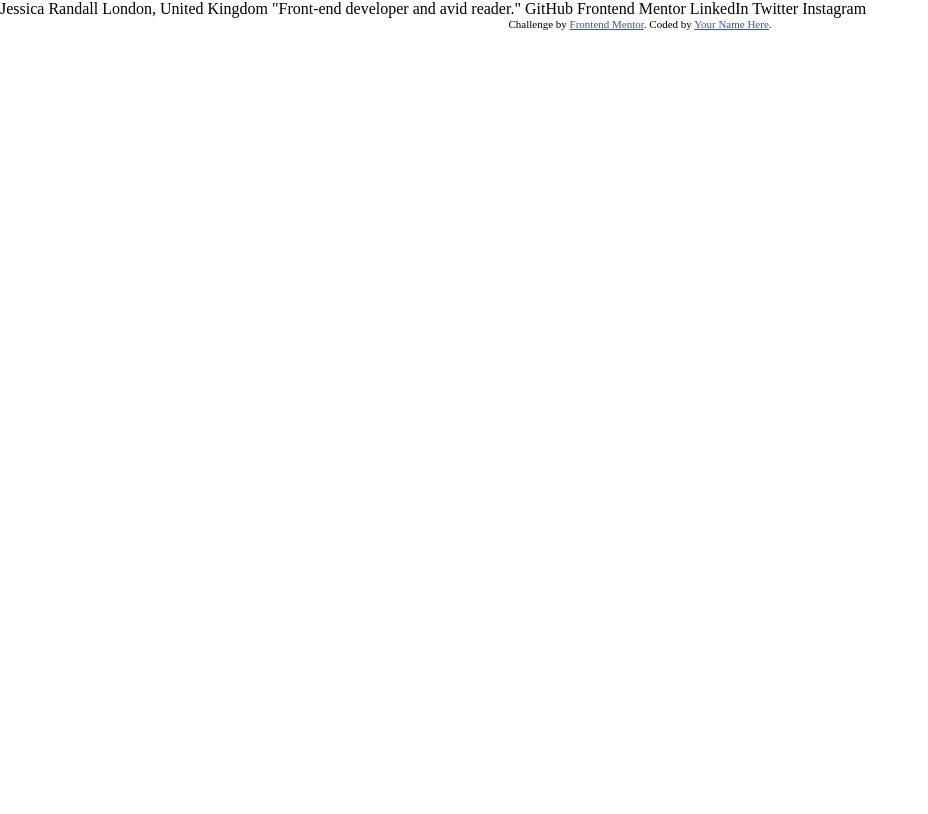
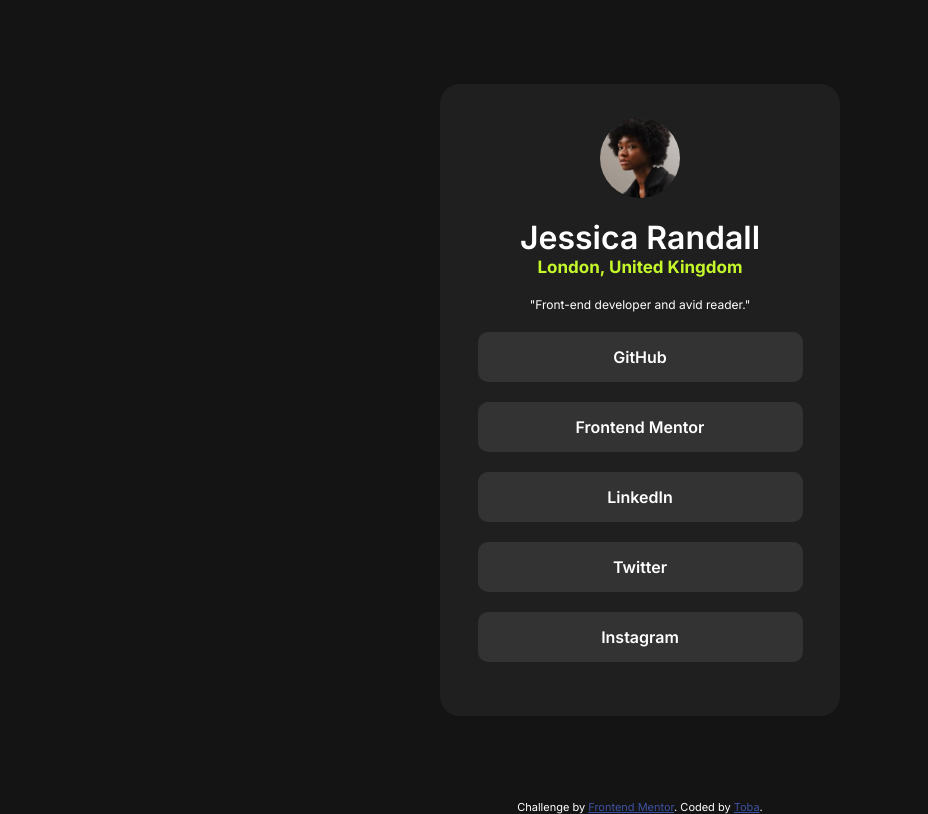
Before and after one commit to tobaojo/social-links-profile, a plain HTML site: page index.html in a window 1280 px wide. Shown: the whole page, without its empty margins (0-928 px from the left). Drawn offline with Linux system fonts and the light colour scheme.

Commit message:
first draft for solution

```diff
--- a/index.html
+++ b/index.html
@@ -7,37 +7,38 @@
   <!-- displays site properly based on user's device -->
   <link rel="stylesheet" href="scss/style.css">
   <link rel="icon" type="image/png" sizes="32x32" href="./assets/images/favicon-32x32.png">
-
+  <link rel="preconnect" href="https://fonts.googleapis.com">
+  <link rel="preconnect" href="https://fonts.gstatic.com" crossorigin>
+  <link
+    href="https://fonts.googleapis.com/css2?family=Inter:ital,opsz,wght@0,14..32,100..900;1,14..32,100..900&family=Outfit:wght@100..900&display=swap"
+    rel="stylesheet">
   <title>Frontend Mentor | Social links profile</title>
-
-  <!-- Feel free to remove these styles or customise in your own stylesheet 👍 -->
-  <style>
-    .attribution {
-      font-size: 11px;
-      text-align: center;
-    }
-
-    .attribution a {
-      color: hsl(228, 45%, 44%);
-    }
-  </style>
 </head>
 
 <body>
-
-  Jessica Randall
-  London, United Kingdom
-  "Front-end developer and avid reader."
-
-  GitHub
-  Frontend Mentor
-  LinkedIn
-  Twitter
-  Instagram
+  <main>
+    <div class="container">
+      <div class="card">
+        <img src="assets/images/avatar-jessica.jpeg" alt="picture of avatar profile">
+        <div class="header-content">
+          <h1 class="main-name">Jessica Randall</h1>
+          <h2 class="location">London, United Kingdom</h2>
+        </div>
+        <p class="under-title">"Front-end developer and avid reader."</p>
+        <ul class="social-links">
+          <li class="list-item"><a href="http://www.github.com" target="_blank">GitHub</a></li>
+          <li class="list-item"><a href="http://www.frontendmentor.io" target="_blank">Frontend Mentor</a></li>
+          <li class="list-item"><a href="http://www.linkedin.com" target="_blank">LinkedIn</a></li>
+          <li class="list-item"><a href="http://www.x.com" target="_blank">Twitter</a></li>
+          <li class="list-item"><a href="www.instagram.com" target="_blank">Instagram</a></li>
+        </ul>
+      </div>
+    </div>
+  </main>
 
   <div class="attribution">
     Challenge by <a href="https://www.frontendmentor.io?ref=challenge" target="_blank">Frontend Mentor</a>.
-    Coded by <a href="#">Your Name Here</a>.
+    Coded by <a href="#">Toba</a>.
   </div>
 </body>
 
--- a/scss/style.scss
+++ b/scss/style.scss
@@ -1,6 +1,9 @@
 $green: hsl(75, 94%, 57%);
 $white: hsl(0, 0%, 100%);
-
+$grey700: hsl(0, 0%, 20%);
+$grey800: hsl(0, 0%, 12%);
+$grey900: hsl(0, 0%, 8%);
+$fontFamily: "Inter", sans-serif;
 *,
 *::after,
 *::before {
@@ -10,5 +13,110 @@ $white: hsl(0, 0%, 100%);
 }
 
 body {
-  background-color: white;
+  background-color: $grey900;
+  font-family: $fontFamily;
+  color: white;
 }
+
+.container {
+  position: relative;
+  height: 100vh;
+  display: flex;
+  justify-content: center;
+  align-items: center;
+}
+
+.card {
+  background-color: $grey800;
+  height: auto;
+  width: 100%;
+  max-width: 400px;
+  display: flex;
+  flex-direction: column;
+  border-radius: 20px;
+  padding: 24px;
+  margin: 10px;
+  img {
+    width: 80px;
+    height: 80px;
+    border-radius: 50%;
+    margin: 10px auto;
+    font-weight: 700;
+  }
+
+  .main-name {
+    padding-top: 10px;
+    text-align: center;
+    font-weight: 600;
+  }
+  .location {
+    text-align: center;
+    color: $green;
+    font-size: 17px;
+  }
+  .under-title {
+    padding-top: 20px;
+    padding-bottom: 10px;
+    text-align: center;
+    font-size: 12px;
+  }
+  .social-links {
+    display: flex;
+    flex-direction: column;
+    align-items: center;
+    margin-bottom: 20px;
+    .list-item {
+      list-style-type: none;
+      width: 100%;
+      max-width: 325px;
+      height: 50px;
+      background-color: $grey700;
+      padding: 15px;
+      margin: 10px;
+      border-radius: 10px;
+      text-align: center;
+      overflow: hidden;
+      transition: background-color 0.5s ease;
+      a {
+        display: block;
+        text-decoration: none;
+        color: $white;
+        font-weight: 600;
+      }
+    }
+    .list-item:hover {
+      cursor: pointer;
+      background-color: $green;
+      a {
+        color: $grey900;
+      }
+    }
+  }
+}
+
+.attribution {
+  font-size: 11px;
+  text-align: center;
+}
+
+.attribution a {
+  color: hsl(228, 45%, 44%);
+}
+
+@media (max-width: 768px) {
+  .card {
+    padding: 16px;
+  }
+  .main-name {
+    font-size: 1.2rem;
+  }
+  .location {
+    font-size: 1rem;
+  }
+  .social-links {
+    .list-item {
+      height: auto;
+      padding: 10px;
+    }
+  }
+}
```
Also changed, not shown: scss/style.css, 1 other file.
